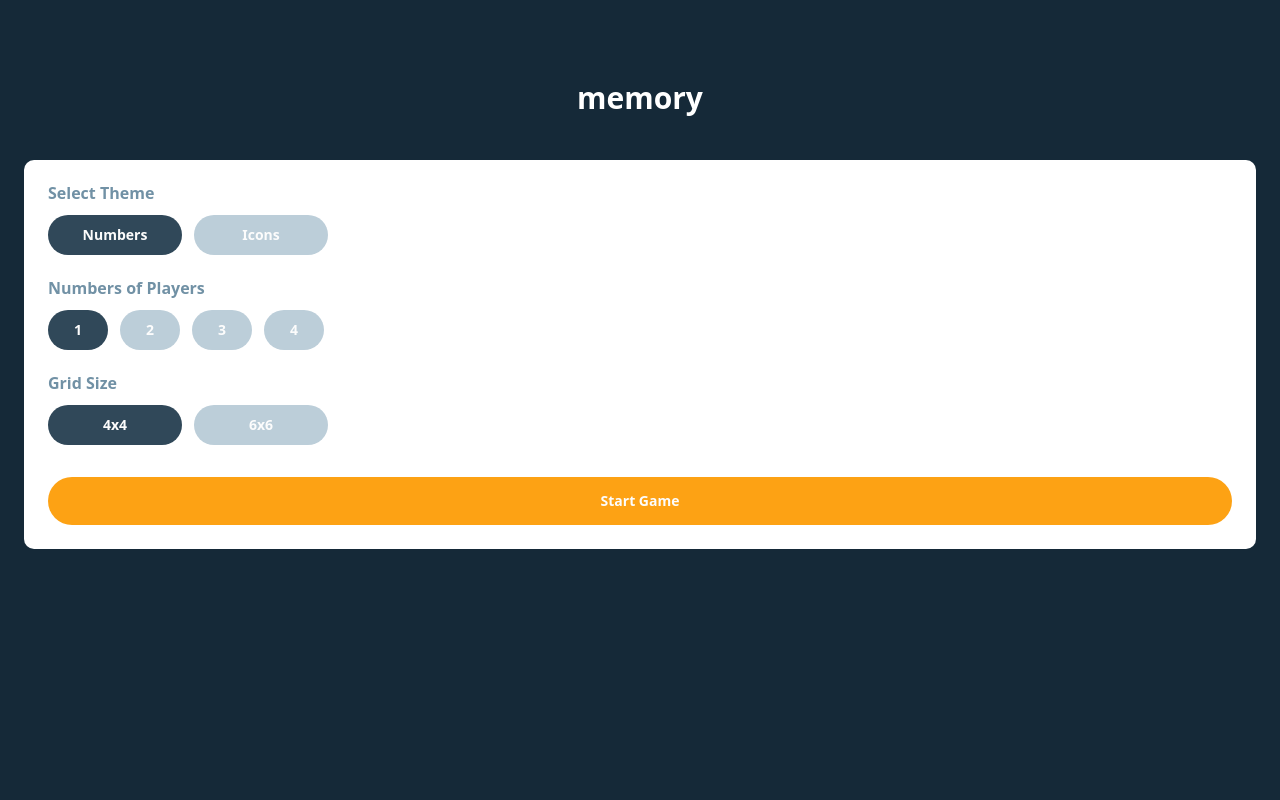
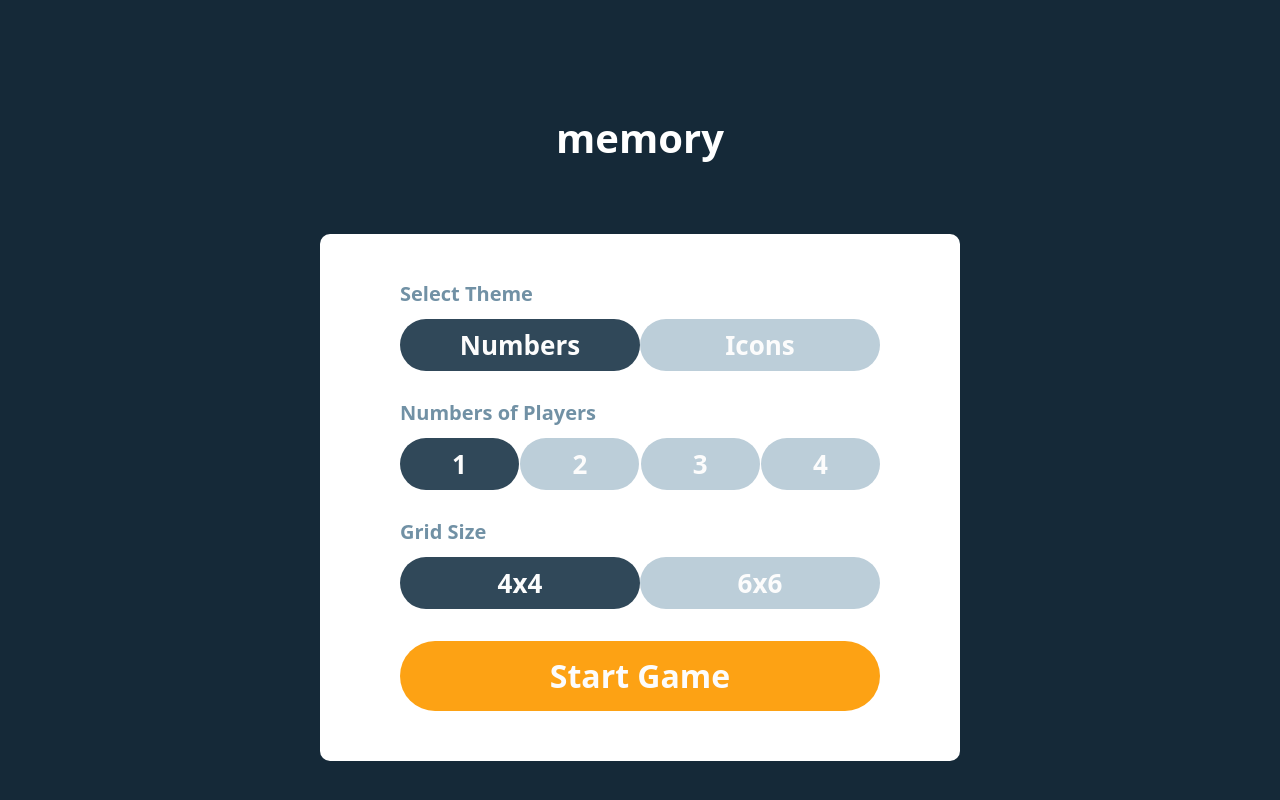
Before and after one commit to tamta123/memory-game, a React (Vite) app: page / in a window 1280 px wide. Built offline with nearby package versions, Linux system fonts and the light colour scheme; the HTML template or start-up script is replaced by a standard one.

Commit message:
wip:add the new components for md dimention and update style for tablet and desktop versions

```diff
--- a/package.json
+++ b/package.json
@@ -13,6 +13,7 @@
     "@fortawesome/fontawesome-svg-core": "^6.4.0",
     "@fortawesome/free-solid-svg-icons": "^6.4.0",
     "@fortawesome/react-fontawesome": "^0.2.0",
+    "@mui/material": "^5.13.6",
     "react": "^18.2.0",
     "react-dom": "^18.2.0",
     "react-router-dom": "^6.12.1"
@@ -23,7 +24,7 @@
     "@vitejs/plugin-react": "^4.0.0",
     "autoprefixer": "^10.4.14",
     "eslint": "^8.38.0",
-    "eslint-plugin-react": "^7.32.2",
+    "eslint-plugin-react": "^7.25.3",
     "eslint-plugin-react-hooks": "^4.6.0",
     "eslint-plugin-react-refresh": "^0.3.4",
     "postcss": "^8.4.24",
--- a/src/components/Card.jsx
+++ b/src/components/Card.jsx
@@ -12,7 +12,9 @@ const Card = ({ card, theme, handleMatch, gridSize }) => {
         card.isFaceUp ? (
           <div
             className={`flex justify-center aspect-square rounded-[59px]  text-center font-bold text-2xl text-white card ${
-              +gridSize === 18 ? "text-xl " : "text-2xl leading-10"
+              +gridSize === 18
+                ? "text-xl md:text-[44px]"
+                : "text-2xl md:text-[60px] leading-10"
             }
             ${
               card.matched ? "bg-[#BCCED9]" : "bg-[#FDA214]"
@@ -55,8 +57,8 @@ const Card = ({ card, theme, handleMatch, gridSize }) => {
             className={`
            ${
              +gridSize === 8
-               ? "scale-[1.5] translate-y-[100%]"
-               : "scale-[0.9] translate-y-[40%]"
+               ? "scale-[1.5] translate-y-[100%] md:text-[44px] "
+               : "scale-[0.9] translate-y-[40%] md:text-[36px] "
            }`}
             icon={card.value}
           />
--- a/src/components/FinishModal.jsx
+++ b/src/components/FinishModal.jsx
@@ -40,8 +40,8 @@ const FinishModal = ({
   return (
     <>
       <div className="fixed left-0 top-0 right-0 bottom-0 bg-[rgba(0,0,0,0.5)] flex items-center justify-center">
-        <div className="flex flex-col gap-2 w-[90%] p-6 pt-8 bg-[#F2F2F2] rounded-[10px] justify-center items-center">
-          <span className="text-[#152938] text-center text-2xl font-bold">
+        <div className="flex flex-col gap-2 w-[90%] p-6 pt-8 bg-[#F2F2F2] rounded-[10px] justify-center items-center md:mx-[57px] md:px-[56px] lg:w-[40%] lg:pt-[51px] lg:pb-[69px]">
+          <span className="text-[#152938] text-center text-2xl font-bold lg:text-[48px] lg:pb-[16px]">
             You did it!
           </span>
           <span className="text-[#7191A5] text-sm font-bold mb-4">
@@ -67,6 +67,7 @@ const FinishModal = ({
                 {moveCount}
               </div>
             </div>
+            <div className="md:flex gap-4">
               <button
                 className="w-full h-[48px] bg-[#FDA214] rounded-[26px] font-bold text-xl leading-6 text-center text-white flex items-center justify-center mb-2"
                 onClick={handleRestart}
@@ -82,6 +83,7 @@ const FinishModal = ({
             </div>
           </div>
         </div>
+      </div>
     </>
   );
 };
--- a/src/components/MenuModal.jsx
+++ b/src/components/MenuModal.jsx
@@ -40,7 +40,7 @@ const MenuModal = ({
     <>
       {
         <div className="fixed left-0 top-0 right-0 bottom-0 bg-[rgba(0,0,0,0.5)] flex items-center justify-center">
-          <div className="flex flex-col gap-[16px] w-[90%] h-[224px] bg-[#F2F2F2] rounded-[10px] p-[24px] m-auto">
+          <div className="flex flex-col gap-[16px] w-[90%]  h-auto bg-[#F2F2F2] rounded-[10px] p-[24px] m-auto">
             <button
               className="w-full h-[48px] bg-[#FDA214] rounded-[26px] font-bold text-xl leading-6 text-center text-white flex items-center justify-center"
               onClick={handleRestart}
--- a/src/components/MultiPlayerGameOver.jsx
+++ b/src/components/MultiPlayerGameOver.jsx
@@ -48,7 +48,7 @@ const MultiPlayerGameOver = ({
   return (
     <>
       <div className="fixed left-0 top-0 right-0 bottom-0 bg-[rgba(0,0,0,0.5)] flex items-center justify-center">
-        <div className="flex flex-col gap-[16px] w-[90%] h-[auto] bg-[#F2F2F2] rounded-[10px] p-[24px] m-auto">
+        <div className="flex flex-col gap-[16px] w-[90%] md:w-[85%] h-[auto] bg-[#F2F2F2] rounded-[10px] p-[24px] md:px-[56px] m-auto">
           <span className="text-[#152938] text-center text-2xl font-bold">
             {winnerMessage}
           </span>
@@ -62,7 +62,7 @@ const MultiPlayerGameOver = ({
                   winners.includes(player)
                     ? "bg-[#152938] text-[#FCFCFC]"
                     : "bg-[#DFE7EC]"
-                } flex justify-between items-center px-4 rounded-[5px] mb-2`}
+                } flex justify-between items-center px-4 rounded-[5px] mb-2 md:mb-4`}
                 key={index}
               >
                 <span
@@ -87,6 +87,7 @@ const MultiPlayerGameOver = ({
               </div>
             ))}
           </div>
+          <div className="md:flex md:gap-4">
             <button
               className="w-full h-[48px] bg-[#FDA214] rounded-[26px] font-bold text-xl leading-6 text-center text-white flex items-center justify-center"
               onClick={handleRestart}
@@ -101,6 +102,7 @@ const MultiPlayerGameOver = ({
             </button>
           </div>
         </div>
+      </div>
     </>
   );
 };
--- a/src/components/SetupPage.jsx
+++ b/src/components/SetupPage.jsx
@@ -18,17 +18,17 @@ const SetupPage = () => {
   };
 
   return (
-    <div className="h-[100vh] w-full bg-[#152938]">
-      <h1 className="text-center text-white font-bold text-3xl pt-20 mb-11 mx-[127px]">
+    <div className="h-[100vh] w-full bg-[#152938] flex justify-center flex-col items-center">
+      <h1 className="text-center text-white font-bold text-3xl pt-20 mb-11 mx-[127px]  md:pb-[78px] md:text-[40px] md:m-0">
         memory
       </h1>
-      <div className="bg-white rounded-[10px] mx-6 p-6">
-        <h2 className=" font-bold text-base leading-[19px] text-[#7191A5] pb-3">
+      <div className="bg-white  flex flex-col justify-center  rounded-[10px] mx-6 p-6  md:px-[57px] lg:w-[50%] lg:px-[80px] lg:py-[50px]">
+        <h2 className=" font-bold text-base md:text-[20px] leading-[19px] text-[#7191A5] pb-3 md:pb-4">
           Select Theme
         </h2>
-        <div className="flex gap-3">
+        <div className="flex justify-between md:w-full">
           <button
-            className={`h-10 w-[134px]  rounded-[26px] font-bold text-sm text-[#FCFCFC] ${
+            className={`h-10 md:h-[52px] w-[134px] md:w-[257px] rounded-[26px] font-bold text-sm md:text-[26px] md:py-[13px] text-[#FCFCFC] ${
               theme === "numbers" ? "bg-[#304859]" : "bg-[#BCCED9]"
             }`}
             onClick={() => setTheme("numbers")}
@@ -36,7 +36,7 @@ const SetupPage = () => {
             Numbers
           </button>
           <button
-            className={`h-10 w-[134px] bg-[#304859] rounded-[26px] font-bold text-sm text-[#FCFCFC] ${
+            className={`h-10 md:h-[52px] w-[134px] md:w-[257px] bg-[#304859] rounded-[26px] font-bold text-sm md:text-[26px] md:py-[13px] text-[#FCFCFC] ${
               theme === "icons" ? "bg-[#304859]" : "bg-[#BCCED9]"
             }`}
             onClick={() => setTheme("icons")}
@@ -44,12 +44,12 @@ const SetupPage = () => {
             Icons
           </button>
         </div>
-        <h2 className=" font-bold text-base leading-[19px] text-[#7191A5] pb-3 pt-6">
+        <h2 className=" font-bold  md:text-[20px]  text-base leading-[19px] text-[#7191A5] pb-3 pt-6 md:pb-4 md:pt-[32px]">
           Numbers of Players
         </h2>
-        <div className="flex gap-3">
+        <div className="flex justify-between ">
           <button
-            className={`h-10 w-[60px] bg-[#304859] rounded-[26px] font-bold text-sm text-[#FCFCFC] ${
+            className={`h-10 w-[66px] md:h-[52px] md:w-[119px] bg-[#304859] rounded-[26px] font-bold text-sm md:text-[26px] text-[#FCFCFC] ${
               playerMode === "1" ? "bg-[#304859]" : "bg-[#BCCED9]"
             }`}
             onClick={() => setPlayerMode("1")}
@@ -57,7 +57,7 @@ const SetupPage = () => {
             1
           </button>
           <button
-            className={`h-10 w-[60px] bg-[#304859] rounded-[26px] font-bold text-sm text-[#FCFCFC] ${
+            className={`h-10 w-[66px] md:h-[52px] md:w-[119px] bg-[#304859] rounded-[26px] font-bold text-sm md:text-[26px] text-[#FCFCFC] ${
               playerMode === "2" ? "bg-[#304859]" : "bg-[#BCCED9]"
             }`}
             onClick={() => setPlayerMode("2")}
@@ -65,7 +65,7 @@ const SetupPage = () => {
             2
           </button>
           <button
-            className={`h-10 w-[60px] bg-[#304859] rounded-[26px] font-bold text-sm text-[#FCFCFC] ${
+            className={`h-10 w-[66px] md:h-[52px] md:w-[119px] bg-[#304859] rounded-[26px] font-bold text-sm md:text-[26px] text-[#FCFCFC] ${
               playerMode === "3" ? "bg-[#304859]" : "bg-[#BCCED9]"
             }`}
             onClick={() => setPlayerMode("3")}
@@ -73,7 +73,7 @@ const SetupPage = () => {
             3
           </button>
           <button
-            className={`h-10 w-[60px] bg-[#304859] rounded-[26px] font-bold text-sm text-[#FCFCFC] ${
+            className={`h-10 w-[66px] md:h-[52px] md:w-[119px] bg-[#304859] rounded-[26px] font-bold text-sm md:text-[26px] text-[#FCFCFC] ${
               playerMode === "4" ? "bg-[#304859]" : "bg-[#BCCED9]"
             }`}
             onClick={() => setPlayerMode("4")}
@@ -81,12 +81,12 @@ const SetupPage = () => {
             4
           </button>
         </div>
-        <h2 className=" font-bold text-base leading-[19px] text-[#7191A5] pb-3 pt-6">
+        <h2 className="md:text-[20px]  font-bold text-base leading-[19px] text-[#7191A5] pb-3 pt-6 md:pb-4 md:pt-[32px]">
           Grid Size
         </h2>
-        <div className="flex gap-3 pb-8">
+        <div className="flex justify-between  pb-8">
           <button
-            className={`h-10 w-[134px] bg-[#304859] rounded-[26px] font-bold text-sm text-[#FCFCFC]  ${
+            className={`h-10   md:h-[52px] md:w-[257px] md:text-[26px] md:py-[13px] w-[134px] bg-[#304859] rounded-[26px] font-bold text-sm text-[#FCFCFC]  ${
               gridSize === 8 ? "bg-[#304859]" : "bg-[#BCCED9]"
             }`}
             onClick={() => setGridSize(8)}
@@ -94,7 +94,7 @@ const SetupPage = () => {
             4x4
           </button>
           <button
-            className={`h-10 w-[134px] bg-[#304859] rounded-[26px] font-bold text-sm text-[#FCFCFC] ${
+            className={`h-10 md:h-[52px] md:w-[257px] md:text-[26px] md:py-[13px] w-[134px] bg-[#304859] rounded-[26px] font-bold text-sm text-[#FCFCFC] ${
               gridSize === 18 ? "bg-[#304859]" : "bg-[#BCCED9]"
             }`}
             onClick={() => setGridSize(18)}
@@ -103,7 +103,7 @@ const SetupPage = () => {
           </button>
         </div>
         <button
-          className="w-full h-12 bg-[#FDA214] rounded-[26px] font-bold text-sm text-[#FCFCFC] items-center"
+          className="w-full h-12 bg-[#FDA214] rounded-[26px] md:rounded-[35px] font-bold text-sm md:text-[32px] md:h-[70px] text-[#FCFCFC] items-center"
           onClick={handleStartGame}
         >
           Start Game
```
Also changed, not shown: src/components/Game.jsx (+46 -16 lines), src/components/RestartNewGame.jsx (added, +50 -0 lines), 1 other file (tests, documents, lock files or other folders). Lines whose indentation alone changed are shown as unchanged.
